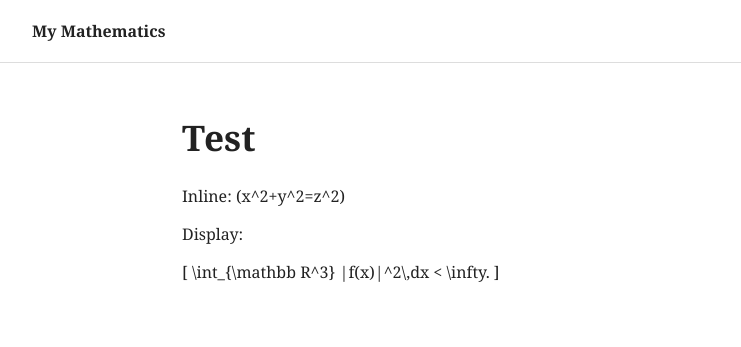
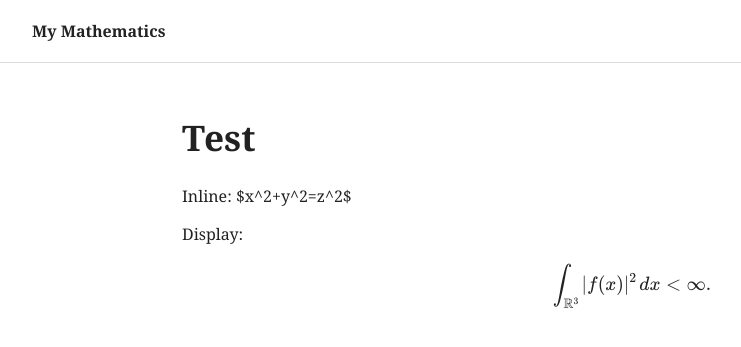
Before and after one commit to szucca02/Research, a Jekyll site: the page built from theorems/3164.md, in a window 1280 px wide. Shown: the top 347 px of the page, without its empty margins (8-749 px from the left). Built offline with Jekyll 4.4.1, drawn with Linux system fonts in a browser that asks for light colours.

Commit message:
Maybe dollar signs?

```diff
--- a/theorems/3164.md
+++ b/theorems/3164.md
@@ -6,10 +6,10 @@ permalink: /theorems/3164/
 
 # Test
 
-Inline: \(x^2+y^2=z^2\)
+Inline: $x^2+y^2=z^2$
 
 Display:
 
-\[
+$$
 \int_{\mathbb R^3} |f(x)|^2\,dx < \infty.
-\]
+$$
```
